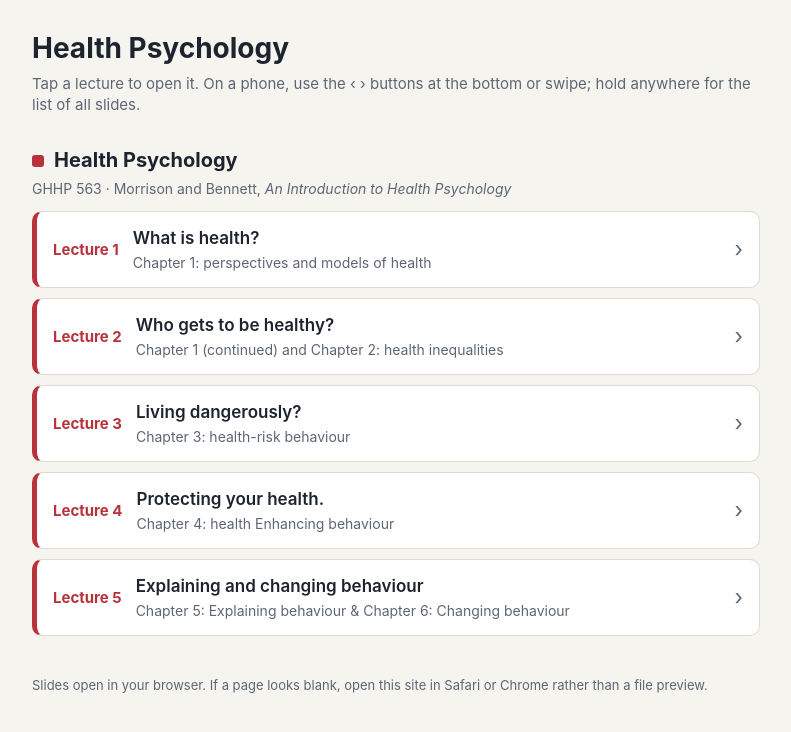
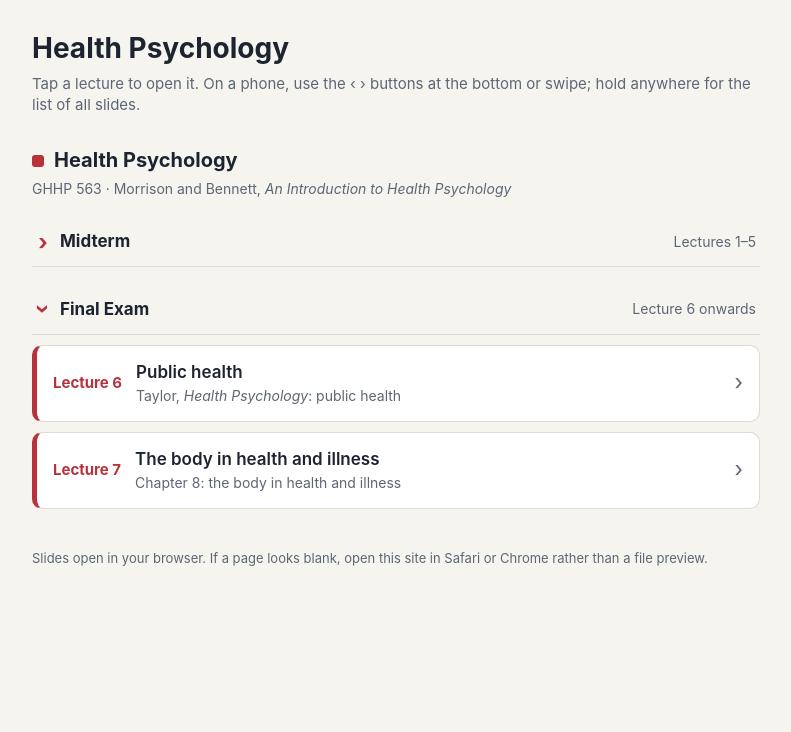
Before and after one commit to qzemad/GHHP563, a plain HTML site: page index.html in a window 1280 px wide. Shown: the whole page, without its empty margins (244-1035 px from the left). Drawn offline with Linux system fonts and the light colour scheme.

Commit message:
Update index.html
index for final term and midterm section

```diff
--- a/index.html
+++ b/index.html
@@ -24,6 +24,12 @@
   .ttl{font-weight:600}
   .sub{display:block;font-weight:400;color:var(--muted);font-size:14px;margin-top:2px}
   .go{margin-left:auto;color:var(--muted);font-size:22px}
+  details.part{margin:18px 0 0}
+  details.part>summary{list-style:none;cursor:pointer;display:flex;align-items:center;gap:10px;padding:12px 4px;border-bottom:1px solid var(--line);font-weight:700;font-size:17px;user-select:none}
+  details.part>summary::-webkit-details-marker{display:none}
+  details.part>summary::before{content:"›";color:var(--c);font-size:22px;line-height:1;width:14px;text-align:center;transition:transform .15s}
+  details.part[open]>summary::before{transform:rotate(90deg)}
+  details.part>summary .range{margin-left:auto;font-weight:400;font-size:14px;color:var(--muted)}
   footer{margin-top:40px;color:var(--muted);font-size:13px}
 </style>
 </head>
@@ -36,7 +42,8 @@
        HOW TO ADD A LECTURE
        1. Upload the student copy to GitHub (e.g. hp-lecture4.html).
        2. Copy ONE block below, from <a class="lec" ...> to </a>,
-          and paste it underneath the last lecture of that course.
+          and paste it underneath the last lecture in the
+          "Final Exam" section (above the "paste the next" comment).
        3. Change three things: the file name in href="...",
           the "Lecture N" number, and the title (and the small subtitle line).
        ===================================================================== -->
@@ -45,6 +52,10 @@
   <section class="course hp">
     <h2>Health Psychology</h2>
     <p class="code">GHHP 563 · Morrison and Bennett, <em>An Introduction to Health Psychology</em></p>
+
+    <!-- MIDTERM: collapsed by default (no "open" attribute) -->
+    <details class="part">
+      <summary>Midterm<span class="range">Lectures 1–5</span></summary>
 
       <a class="lec" href="hp-lecture1.html">
         <span class="num">Lecture 1</span>
@@ -72,10 +83,28 @@
 
       <a class="lec" href="hp-lecture5.html">
         <span class="num">Lecture 5</span>
-      <span class="ttl">Explaining and changing behaviour<span class="sub">Chapter 5: Explaining behaviour & Chapter 6: Changing behaviour</span></span>
+        <span class="ttl">Explaining and changing behaviour<span class="sub">Chapter 5: Explaining behaviour &amp; Chapter 6: Changing behaviour</span></span>
+        <span class="go">›</span>
+      </a>
+    </details>
+
+    <!-- FINAL EXAM: open by default -->
+    <details class="part" open>
+      <summary>Final Exam<span class="range">Lecture 6 onwards</span></summary>
+
+      <a class="lec" href="hp-lecture6.html">
+        <span class="num">Lecture 6</span>
+        <span class="ttl">Public health<span class="sub">Taylor, <em>Health Psychology</em>: public health</span></span>
+        <span class="go">›</span>
+      </a>
+
+      <a class="lec" href="hp-lecture7.html">
+        <span class="num">Lecture 7</span>
+        <span class="ttl">The body in health and illness<span class="sub">Chapter 8: the body in health and illness</span></span>
         <span class="go">›</span>
       </a>
       <!-- paste the next Health Psychology lecture here -->
+    </details>
   </section>
 
   <footer>Slides open in your browser. If a page looks blank, open this site in Safari or Chrome rather than a file preview.</footer>
```
Lines whose indentation alone changed are shown as unchanged.
